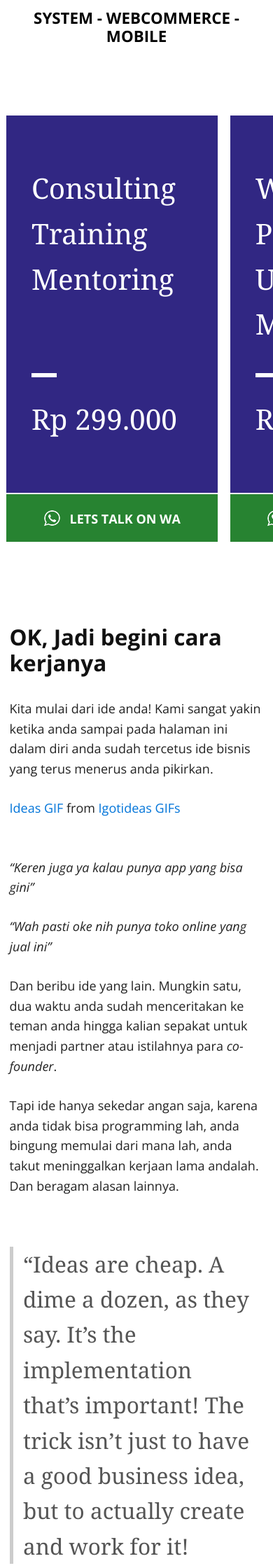
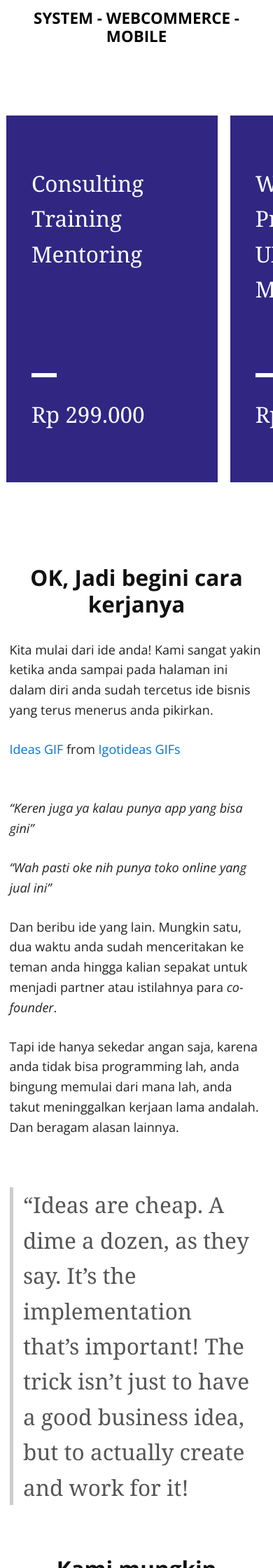
Before and after one commit to kemtol/rocktokom, a Jekyll site: the page built from index.md, in a window 390 px wide. Shown: the part 696-2936 px from the top of the page at 70% size. Built offline with Jekyll 4.4.1, drawn with Linux system fonts in a browser that asks for light colours; nearby versions of some CDN libraries; a script that is not in the unit is left out; our own code applies the rules of GitHub Pages for plain Markdown files.

Commit message:
Update default.html

```diff
--- a/_layouts/default.html
+++ b/_layouts/default.html
@@ -60,6 +60,15 @@
       blockquote{margin-left:0}
       #landing--page{width:100%;overflow-x:scroll}
       #landing--page > div{width: 960px;}
+      #landing--page .lp > div{font-size:1.75rem}
+      .btn-wa{display:none}
+      h3#ok-jadi-begini-cara-kerjanya,
+      h3#kami-mungkin-jawabannya,
+      h3#anda-bisa-fokus-ke-bisnis-anda,
+      h3#swam-system-web-app-mobile-developer,
+      h3#marketing-advertising-activation{
+          text-align:center
+      }
     }
   </style>
 </head>
```
